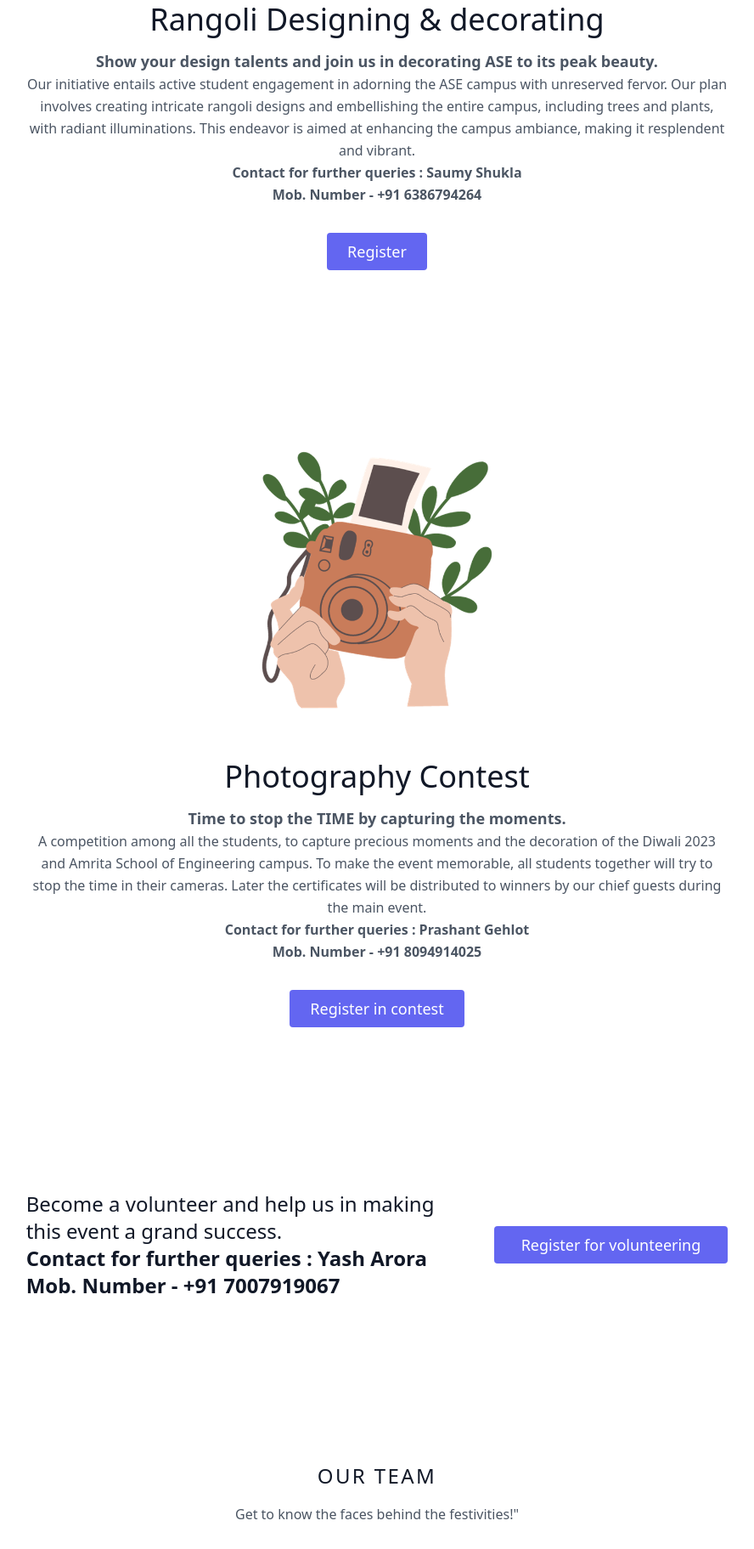
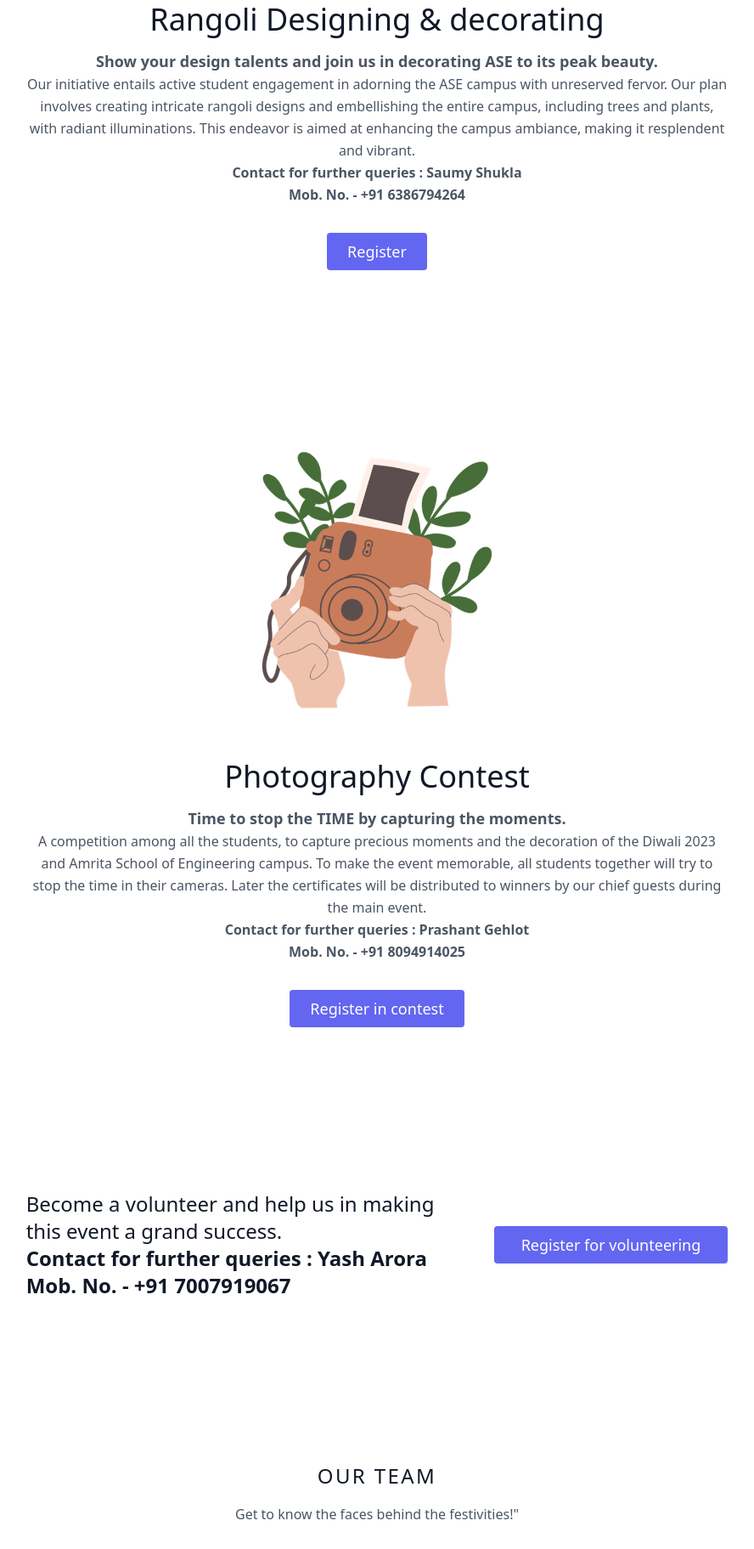
Before and after one commit to Prashant9683/Deepotsav23, a plain HTML site: page index.html in a window 1280 px wide. Shown: the part 2060-3883 px from the top of the page at 85% size, without its empty margins (196-1084 px from the left). Drawn offline with nearby package versions, Linux system fonts and the light colour scheme.

Commit message:
Update index.html

```diff
--- a/index.html
+++ b/index.html
@@ -101,9 +101,8 @@
                 margin-bottom: 0;
                 margin-top: 0;
               "
-              >On 8th November, 2023
-              Time: 4:30 - 7:30 PM
-              Venue: Convocation Hall</span
+              >On 8th November, 2023 Time: 4:30 - 7:30 PM Venue: Convocation
+              Hall</span
             >
           </h1>
           <p class="mb-8 leading-relaxed">
@@ -152,7 +151,7 @@
             their hidden talents. So register by clicking the below button and
             show your talents such as Dance, Singing, Acts etc. <br />
             <b>Contact for further queries : Anupam Singh</b><br />
-            <b>Mob. Number - +91 7839452451</b>
+            <b>Mob. No. - +91 7839452451</b>
           </p>
           <div class="flex justify-center">
             <button
@@ -192,7 +191,7 @@
             enhancing the campus ambiance, making it resplendent and vibrant.
             <br />
             <b>Contact for further queries : Saumy Shukla</b><br />
-            <b>Mob. Number - +91 6386794264</b>
+            <b>Mob. No. - +91 6386794264</b>
           </p>
           <div class="flex justify-center">
             <button
@@ -231,7 +230,7 @@
             certificates will be distributed to winners by our chief guests
             during the main event. <br />
             <b>Contact for further queries : Prashant Gehlot</b><br />
-            <b>Mob. Number - +91 8094914025</b>
+            <b>Mob. No. - +91 8094914025</b>
           </p>
           <div class="flex justify-center">
             <button
@@ -256,7 +255,7 @@
             Become a volunteer and help us in making this event a grand success.
             <br />
             <b>Contact for further queries : Yash Arora</b><br />
-            <b>Mob. Number - +91 7007919067</b>
+            <b>Mob. No. - +91 7007919067</b>
           </h1>
           <button
             class="flex-shrink-0 text-white bg-indigo-500 border-0 py-2 px-8 focus:outline-none hover:bg-indigo-600 rounded text-lg mt-10 sm:mt-0"
@@ -368,7 +367,7 @@
               <img
                 alt="team"
                 class="flex-shrink-0 rounded-lg w-48 h-48 object-cover object-center sm:mb-0 mb-4"
-                src="assets/YAsh.png"
+                src="assets/Yash.jpg"
               />
               <div class="flex-grow sm:pl-8">
                 <br />
```
